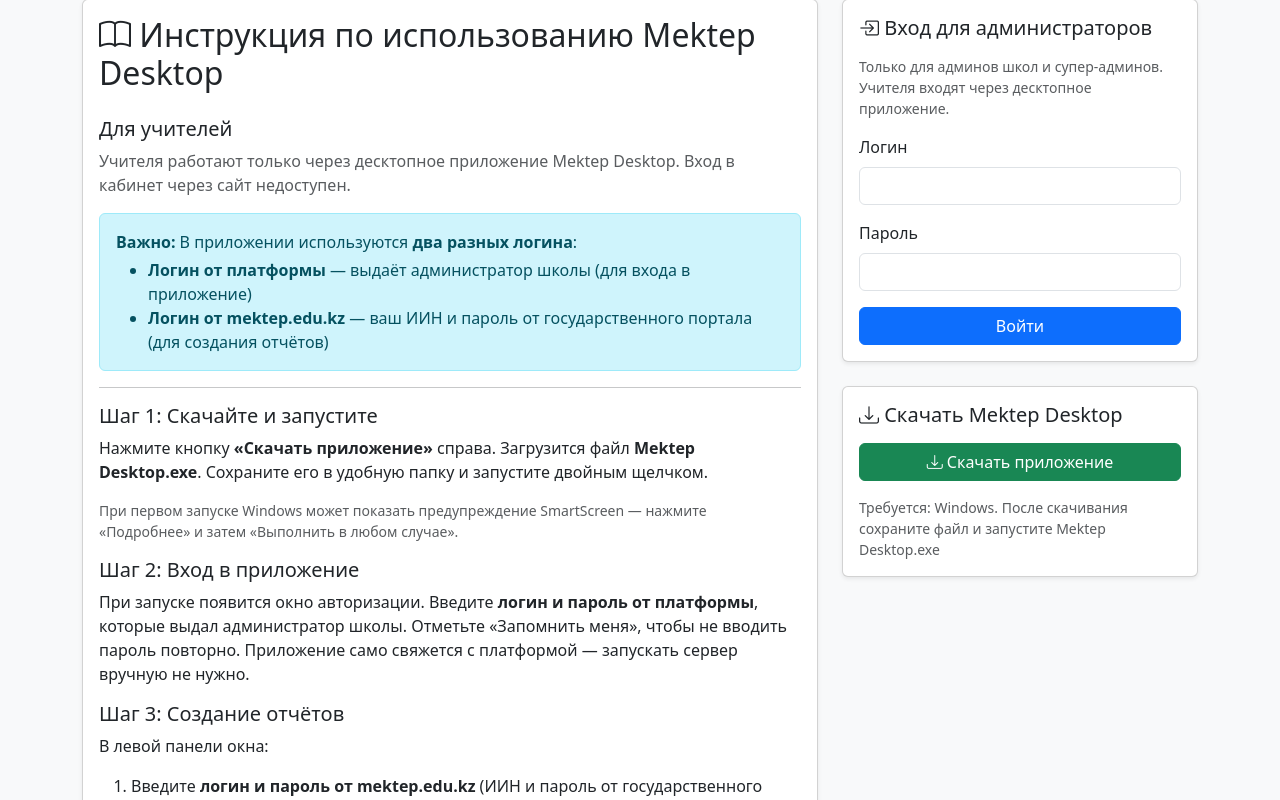
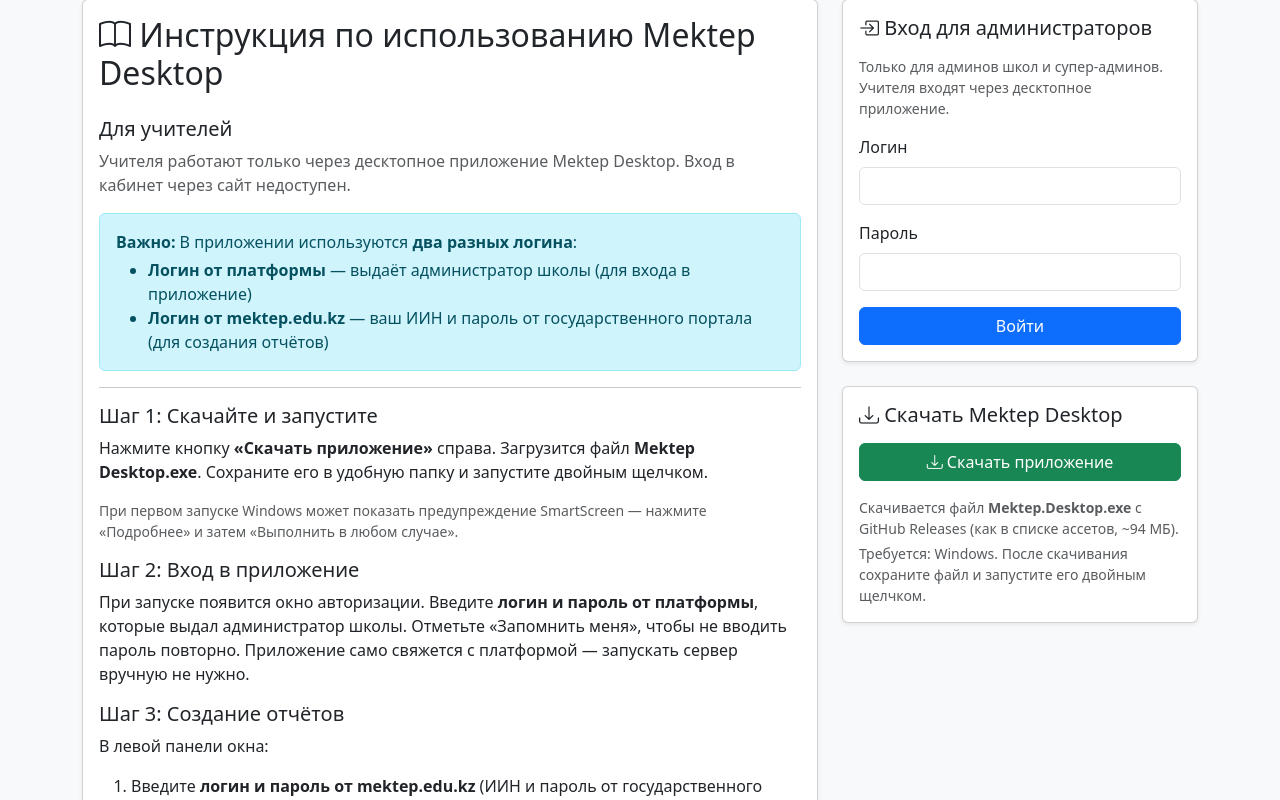
Before and after one commit to ed-baer97/pdf-to-excel-scraper-main, a Flask app: page / in a window 1280 px wide. Shown: the part 81-881 px from the top of the page. Run offline with Flask 3, Linux system fonts and the light colour scheme.

Commit message:
Update desktop download URL to use the latest release in configuration and documentation
- Changed the `DESKTOP_DOWNLOAD_URL` in `config.py` and `env.example` to point to the latest release asset.
- Updated `README.md` to clarify the usage of direct asset links for automatic downloads.
- Enhanced the download instructions in `home.html` for better user guidance.

```diff
--- a/webapp/config.py
+++ b/webapp/config.py
@@ -73,9 +73,11 @@
     DESKTOP_DOWNLOAD_PATH = os.getenv("DESKTOP_DOWNLOAD_PATH", "")
     # Прямая ссылка на ассет (а не на страницу релиза) — чтобы скачивание
     # стартовало автоматически при клике на «Скачать приложение».
+    # Имя ассета на GitHub — Mektep.Desktop.exe (как в списке релиза). latest —
+    # всегда последний релиз с этим именем файла.
     DESKTOP_DOWNLOAD_URL = os.getenv(
         "DESKTOP_DOWNLOAD_URL",
-        "https://github.com/ed-baer97/mektep-desktop-releases/releases/download/v1.1.1/Mektep.Desktop.exe",
+        "https://github.com/ed-baer97/mektep-desktop-releases/releases/latest/download/Mektep.Desktop.exe",
     )
 
 
--- a/webapp/templates/main/home.html
+++ b/webapp/templates/main/home.html
@@ -122,8 +122,11 @@
           </div>
           <code class="d-block small">cd mektep-desktop && pyinstaller mektep_desktop.spec</code>
         {% endif %}
-        <p class="text-muted small mt-2 mb-0">
-          Требуется: Windows. После скачивания сохраните файл и запустите Mektep Desktop.exe
+        <p class="text-muted small mt-2 mb-1">
+          Скачивается файл <strong>Mektep.Desktop.exe</strong> с GitHub Releases (как в списке ассетов, ~94&nbsp;МБ).
+        </p>
+        <p class="text-muted small mb-0">
+          Требуется: Windows. После скачивания сохраните файл и запустите его двойным щелчком.
         </p>
       </div>
     </div>
```
Also changed, not shown: README.md, 1 other file.
